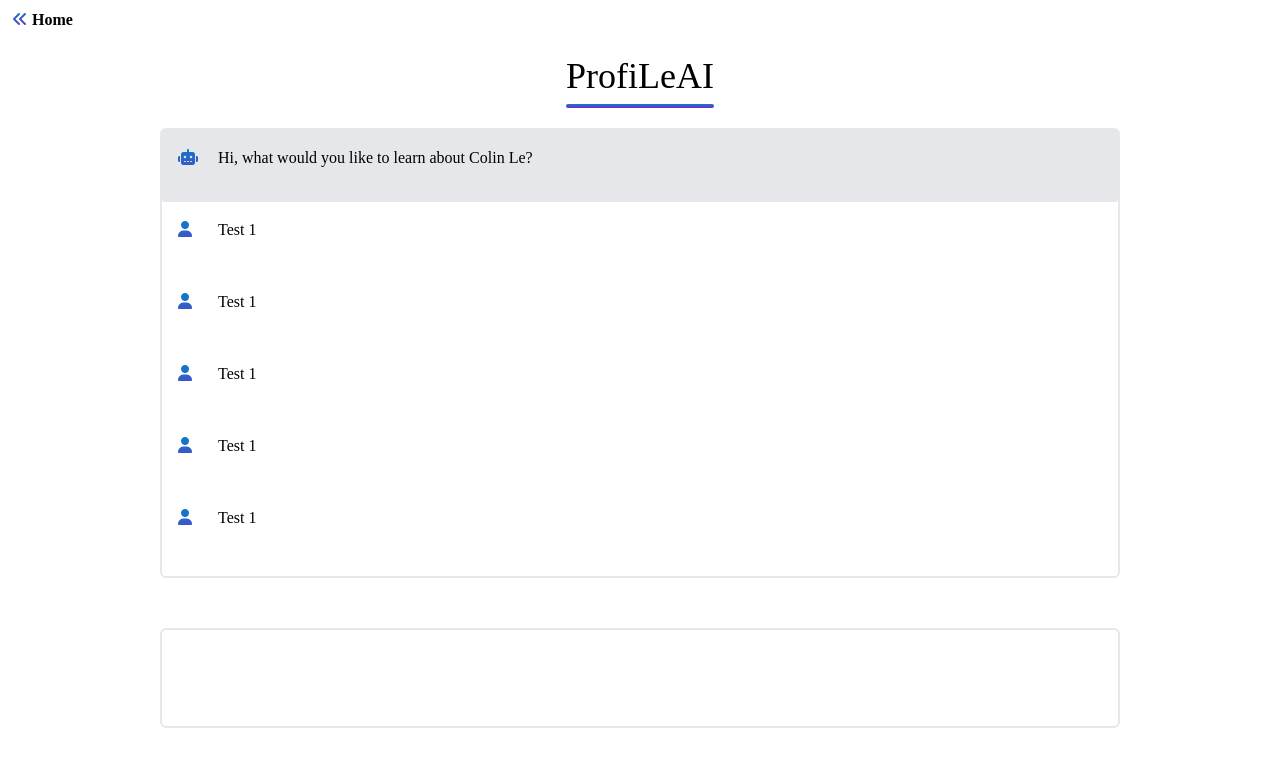
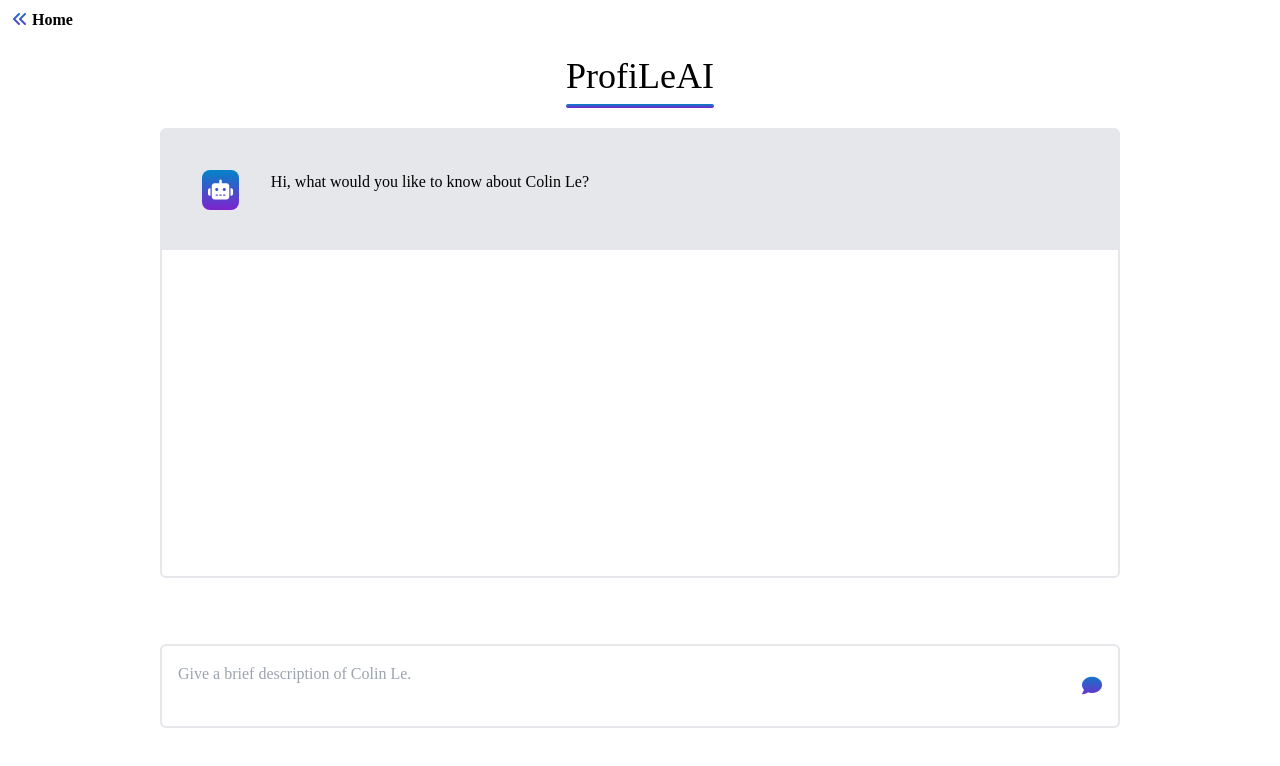
Before and after one commit to colintle/portfolio2023, a Next.js app in the folder portfolio/: page /bot in a window 1280 px wide. Shown: the top 766 px of the page. Built offline with nearby package versions, Linux system fonts and the light colour scheme; a web font is replaced by a local one.

Commit message:
Finish of ProfiLeAI and streaming the data

```diff
--- a/portfolio/components/Experience/Experience.js
+++ b/portfolio/components/Experience/Experience.js
@@ -52,7 +52,7 @@ function Experience() {
           <div className='text-mg lg:text-lg xl:text-xl flex flex-col flex-grow'>
             {/*Horizontal Scroll Bar*/}
             <div ref={menuRef} id="horizontal" className="text-neutral-500 m-auto w-full overflow-auto mb-4">
-              <div className="flex w-screen justify-between">
+              <div className="flex w-[1250px] justify-between">
                 {Object.keys(EXPERIENCE).map((name, idx) => {
                   return (
                     <button key={idx} value={name} onClick={handleTracker} className='hover:-translate-y-1 transition-transform cursor-pointer'>
--- a/portfolio/components/Hero/Hero.js
+++ b/portfolio/components/Hero/Hero.js
@@ -24,7 +24,7 @@ function Hero() {
           <button className="mt-8 bg-white rounded-2xl p-3 shadow-lg hover:-translate-y-1 transition-transform cursor-pointer flex">
             <p className="text-black shadow-lg">
               <strong>
-                Talk to my Assistant
+                Talk to my AI Assistant
               </strong>
             </p>
             <div className="shadow-lg">
--- a/portfolio/next.config.js
+++ b/portfolio/next.config.js
@@ -3,4 +3,11 @@ const nextConfig = {
   reactStrictMode: true,
 }
 
-module.exports = nextConfig
+// module.exports = nextConfig
+module.exports = {
+  experimental: { appDir: true },
+  webpack(config) {
+    config.experiments = { ...config.experiments, topLevelAwait: true }
+    return config
+  },
+}
--- a/portfolio/pages/api/respond.js
+++ b/portfolio/pages/api/respond.js
@@ -1,7 +1,25 @@
 import { OpenAIEmbeddings } from 'langchain/embeddings/openai';
 import { PineconeStore } from 'langchain/vectorstores/pinecone';
-import { makeChain } from '@/utils/makeChain';
 import { pinecone } from '@/utils/pineconeClient';
+import { OpenAI } from 'langchain/llms/openai';
+import { ConversationalRetrievalQAChain } from 'langchain/chains';
+
+const CONDENSE_PROMPT = `Given the following conversation and a follow up question, rephrase the follow up question to be a standalone question.
+
+Chat History:
+{chat_history}
+Follow Up Input: {question}
+Standalone question:`;
+
+const QA_PROMPT = `You are a helpful AI assistant. Use the following pieces of context to answer the question at the end.
+If you don't know the answer, just say you don't know. DO NOT try to make up an answer.
+If the question is not related to Colin's professional experience, politely respond that you are tuned to only answer questions that are related to Colin's professional experience.
+If the question is not related to the context, politely respond that you are tuned to only answer questions that are related to the context.
+
+{context}
+
+Question: {question}
+Helpful answer in markdown:`;
 
 export default async function handler(req, res){
     const PINECONE_INDEX_NAME = process.env.PINECONE_INDEX_NAME
@@ -31,14 +49,35 @@ export default async function handler(req, res){
             },
         );
 
-        const chain = makeChain(vectorStore);
+        const model = new OpenAI({
+            temperature: 0,
+            modelName: 'gpt-3.5-turbo',
+            streaming: true,
+            callbacks: [
+              {
+                handleLLMNewToken(token){
+                    // console.log(1)
+                    res.write(token);
+                }
+              }
+            ]
+        });
 
-        const response = await chain.call({
+        const chain = ConversationalRetrievalQAChain.fromLLM(
+            model,
+            vectorStore.asRetriever(),
+            {
+              qaTemplate: QA_PROMPT,
+              questionGeneratorTemplate: CONDENSE_PROMPT,
+            },
+        );
+
+        await chain.call({
             question: trimmed,
             chat_history: history || [],
         });
 
-        res.status(200).json(response);
+        res.end();
 
     }
     catch(error)
--- a/portfolio/pages/bot.js
+++ b/portfolio/pages/bot.js
@@ -3,37 +3,18 @@ import Link from 'next/link';
 import axios from 'axios';
 
 function bot() {
-  const [input, setInput] = useState("")
-  const [loading, setLoading] = useState(false)
-  const [error, setError] = useState(null)
+  const [input, setInput] = useState("");
+  const [loading, setLoading] = useState(false);
+  const [error, setError] = useState(null);
+  const [incoming, setIncoming] = useState( { type: "api", message: "" });
+  const [newMessage, setNewMessage] = useState( { role: "ai", message: "" } );
 
   // Basically chat history between bot and the user
   const [messages, setMessages] = useState([
     {
-      message: 'Hi, what would you like to learn about Colin Le?',
+      message: 'Hi, what would you like to know about Colin Le?',
       type: 'api',
-    },
-    {
-      message: 'Test 1',
-      type: 'user'
-    },
-    {
-      message: 'Test 1',
-      type: 'user'
-    },
-    {
-      message: 'Test 1',
-      type: 'user'
-    },
-    {
-      message: 'Test 1',
-      type: 'user'
-    },
-    {
-      message: 'Test 1',
-      type: 'user'
-    }
-  ,])
+    }])
 
   // Use to send to "/api/respond"
   const [history, setHistory] = useState([])
@@ -50,7 +31,17 @@ function bot() {
     if (messageList) {
       messageList.scrollTop = messageList.scrollHeight;
     }
-  }, [messages]);
+  }, [messages, incoming]);
+
+  useEffect(() => {
+      setNewMessage(incoming);
+  }, [incoming])
+
+  useEffect(() => {
+      if (newMessage.message) {
+          setMessages((prevMsgs) => [...prevMsgs, newMessage]);
+      }
+  }, [loading])
 
   async function handleSubmit(e){
     e.preventDefault()
@@ -60,40 +51,43 @@ function bot() {
     if (!input)
     {
       alert("Please input a question!")
-      return
+      return;
     }
 
-    const question = input.trim()
+    const question = input.trim();
 
-    setMessages((state) = [...state, {message: question, type: "user"}])
+    setMessages((state) => [...state, { message: question, type: "user" }]);
+
     setLoading(true)
     setInput("")
+    setIncoming( { type: "api", message: "" });
+    try {
+      const response = await fetch("api/respond", {
+        method: "POST",
+        body: JSON.stringify({ question: question, history: history }),
+        headers: {
+          "Content-Type": "application/json",
+        },
+      });
 
-    try {
-      const response = await axios.post('/api/respond', {
-        question,
-        history
-      })
+      const reader = response.body.getReader();
 
-      const data = response.data
+      while (true) {
+        const { done, value } = await reader.read();
 
-      if (data?.error){
-        setError(data.error)
+        if (done) {
+          break;
+        }
+
+        const text = new TextDecoder().decode(value);
+        setIncoming( ({ type, message }) => ({ type, message: message + text }));
       }
-      else{
-        setMessages((state) => [...state, {message: data.text, type:'api'}])
-        setHistory((state) => [...state, [question, data.text]])
-      }
-
-      setLoading(false)
-
-      messagesRef.current?.scrollTo(0, messagesRef.current.scrollHeight);
-
+      setLoading(false);
+      setIncoming( { type: "api", message: "" });
     }
-    catch(error)
-    {
-      setLoading(false)
-      setError("Error. Please try again!")
+    catch (error) {
+      setLoading(false);
+      setError("Error. Please try again!");
     }
   }
 
@@ -109,7 +103,7 @@ function bot() {
 
 
   return (
-    <div className='h-screen'>
+    <div className='h-screen animate__animated animate__fadeIn animate__slow'>
       <Link href={"/"}>
         <div className='flex hover:-translate-y-1 transition-transform cursor-pointer pt-3 pl-3'>
           <span className="mr-1 text-transparent bg-clip-text bg-gradient-to-b from-sky-600 to-purple-700">
@@ -131,17 +125,17 @@ function bot() {
         {/* The Messages Container */}
         <div className='h-3/4 w-3/4 rounded-md border-gray-200 border-2 flex justify-center items-center'>
           {/* The Messages */}
-          <div className='w-full h-full overflow-auto bg-transparent' ref={messagesRef}>
+          <div id="messages" className='w-full h-full overflow-auto bg-transparent' ref={messagesRef}>
             {
               messages.map((message, index) => {
                 if (message.type === 'api')
                 {
                   return(
-                    <div key={index} className='flex p-4 bg-gray-200 rounded-sm'>
-                      <span className="text-transparent bg-clip-text bg-gradient-to-b from-sky-600 to-purple-700 h-10 w-10">
+                    <div key={index} className='flex p-10 bg-gray-200'>
+                      <span className="bg-gradient-to-b from-sky-600 to-purple-700 h-10 w-10 text-xl text-white rounded-lg flex justify-center items-center">
                         <i className="fa-solid fa-robot"></i>
                       </span>
-                      <div className=''>
+                      <div className='ml-8 w-full'>
                         <p>{message.message}</p>
                       </div>
                     </div>
@@ -150,11 +144,11 @@ function bot() {
                 else
                 {
                   return(
-                    <div key={index} className='flex p-4'>
-                      <span className="text-transparent bg-clip-text bg-gradient-to-b from-sky-600 to-purple-700 h-10 w-10">
+                    <div key={index} className='flex p-10'>
+                      <span className="bg-gradient-to-b from-sky-600 to-purple-700 h-10 w-10 text-xl text-white rounded-lg flex justify-center items-center">
                         <i className="fa-solid fa-user"></i>
                       </span>
-                      <div>
+                      <div className='ml-8 w-full'>
                         <p>{message.message}</p>
                       </div>
                     </div>
@@ -162,10 +156,55 @@ function bot() {
                 }
               })
             }
+            {
+              loading &&
+              <div className='flex p-10 bg-gray-200'>
+                <span className="bg-gradient-to-b from-sky-600 to-purple-700 h-10 w-10 text-xl text-white rounded-lg flex justify-center items-center">
+                  <i className="fa-solid fa-robot"></i>
+                </span>
+                <div className='ml-8 w-full'>
+                  <p>{incoming.message}</p>
+                </div>
+              </div>
+            }
           </div>
         </div>
         {/* The Input Container */}
-        <div className='h-1/6 w-3/4 rounded-md border-gray-200 border-2'>
+        <div className='w-3/4 rounded-md border-gray-200 border-2 relative'>
+          <form
+            onSubmit={handleSubmit}
+            className='flex justify-center items-center'>
+            <textarea
+              disabled={loading}
+              onKeyDown={handleEnter}
+              ref={inputRef}
+              autoFocus={false}
+              rows={2}
+              maxLength={512}
+              id="input"
+              name="input"
+              placeholder={
+                loading ? 'Waiting for response...'
+                : 'Give a brief description of Colin Le.'
+              }
+              value={input}
+              onChange={(e) => setInput(e.target.value)}
+              className='w-full p-4 pr-10 resize-none focus:outline-none rounded-md'
+            >
+            </textarea>
+            <button
+              type="submit"
+              disabled={loading}
+              className={`absolute right-3 hover:-translate-y-1 transition-transform cursor-pointer ${loading ? "animate-spin" : ""}`}>
+              <span className="text-transparent bg-clip-text bg-gradient-to-b from-sky-600 to-purple-700 h-7 w-7 text-xl flex justify-center items-center">
+                {!loading ? (
+                  <i className="fa-solid fa-comment"></i>
+                ) : (
+                  <i className="fa-solid fa-spinner"></i>
+                )}
+              </span>
+            </button>
+          </form>
         </div>
       </div>
     </div>
--- a/portfolio/styles/globals.css
+++ b/portfolio/styles/globals.css
@@ -29,7 +29,7 @@
     overflow: overlay;
   }
 
-  p, button, h3, li {
+  p, button, h3, li, textarea {
     font-family: 'SF Pro Regular';
   }
 
@@ -68,3 +68,14 @@
 ::-webkit-scrollbar-thumb:hover {
   background-color: #a8bbbf;
 }
+
+#messages::-webkit-scrollbar-thumb {
+  background-color:rgb(229 231 235);
+  background-clip: content-box;
+  border-radius: 0px;
+  border: 0px solid transparent;
+}
+
+#messages::-webkit-scrollbar {
+  width: 10px;
+}
```
Also changed, not shown: portfolio/utils/makeChain.js (+9 -1 lines).
